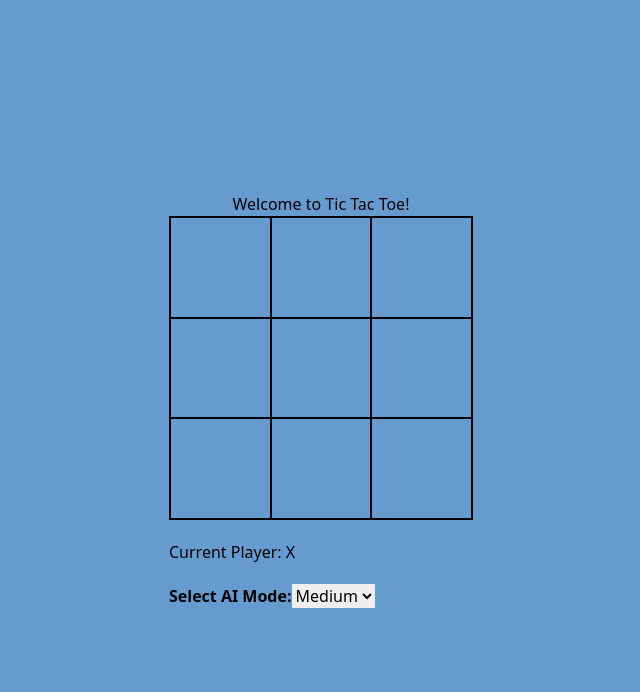
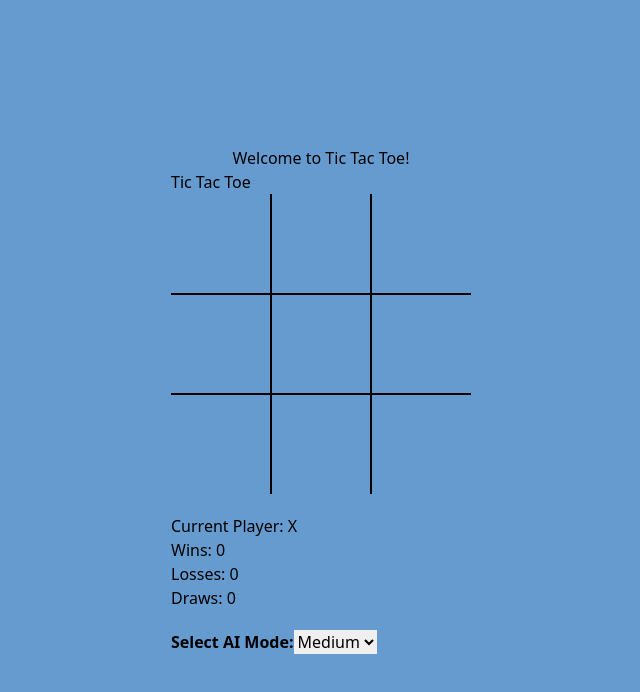
Before and after one commit to Muhammad-Hassan31144/TicTacToexAI, a React (Vite) app: page / in a window 1280 px wide. Shown: the top 692 px of the page, without its empty margins (319-959 px from the left). Built offline with nearby package versions, Linux system fonts and the light colour scheme.

Commit message:
Added Styles

```diff
--- a/src/components/TicTacToe.jsx
+++ b/src/components/TicTacToe.jsx
@@ -1,4 +1,5 @@
 import { useState, useEffect, useRef } from 'react';
+import 'tailwindcss/tailwind.css';
 
 const X = "X";
 const O = "O";
@@ -11,6 +12,9 @@ const TicTacToe = () => {
   const [winner, setWinner] = useState(null);
   const [gameOver, setGameOver] = useState(false);
   const [aiMode, setAiMode] = useState('medium');
+  const [winCount, setWinCount] = useState(0);
+  const [lossCount, setLossCount] = useState(0);
+  const [drawCount, setDrawCount] = useState(0);
 
   useEffect(() => {
     const canvas = canvasRef.current;
@@ -75,9 +79,15 @@ const TicTacToe = () => {
       if (gameWinner) {
         setWinner(gameWinner);
         setGameOver(true);
+        if (gameWinner === O) {
+          setWinCount(winCount + 1);
+        } else if (gameWinner === X) {
+          setLossCount(lossCount + 1);
+        }
       } else if (isBoardFull(updatedBoard)) {
         setWinner('Draw');
         setGameOver(true);
+        setDrawCount(drawCount + 1);
       } else {
         const nextPlayer = currentPlayer === X ? O : X;
         setCurrentPlayer(nextPlayer);
@@ -224,9 +234,15 @@ const TicTacToe = () => {
       if (gameWinner) {
         setWinner(gameWinner);
         setGameOver(true);
+        if (gameWinner === O) {
+          setWinCount(winCount + 1);
+        } else if (gameWinner === X) {
+          setLossCount(lossCount + 1);
+        }
       } else if (isBoardFull(currentBoard)) {
         setWinner('Draw');
         setGameOver(true);
+        setDrawCount(drawCount + 1);
       } else {
         setCurrentPlayer(X);
       }
@@ -270,7 +286,8 @@ const TicTacToe = () => {
   };
 
   return (
-    <div>
+    <div className="flex flex-col items-center justify-center min-h-screen bg-gray-100">
+      <div className="text-2xl font-bold mb-4">Tic Tac Toe</div>
       <canvas
         ref={canvasRef}
         width={300}
@@ -284,16 +301,33 @@ const TicTacToe = () => {
             handleCellClick(y, x);
           }
         }}
-        className="canvas"
+        className="border-4 border-black mb-4"
       />
-      <div className="game-info">
-        <p>Current Player: {currentPlayer}</p>
-        {winner && <p>{winner === 'Draw' ? "It's a Draw!" : `Player ${winner} Wins!`}</p>}
-        {gameOver && <button onClick={resetGame}>Play Again</button>}
+      <div className="game-info text-lg font-semibold mb-4">
+        <p className={`text-${currentPlayer === X ? 'blue' : 'red'}-500`}>Current Player: {currentPlayer}</p>
+        <div>
+          <p>Wins: {winCount}</p>
+          <p>Losses: {lossCount}</p>
+          <p>Draws: {drawCount}</p>
+        </div>
+        {winner && (
+          <div className="fixed inset-0 flex items-center justify-center bg-gray-800 bg-opacity-75">
+            <div className="bg-white p-6 rounded-lg text-center">
+              <p className="text-xl font-bold">
+                {winner === 'Draw' ? "It's a Draw!" : `Player ${winner} Wins!`}
+              </p>
+              <button onClick={resetGame} className="mt-4 px-4 py-2 bg-blue-500 text-white rounded hover:bg-blue-700">Play Again</button>
+            </div>
+          </div>
+        )}
       </div>
-      <div className="ai-mode">
-        <label>Select AI Mode:</label>
-        <select value={aiMode} onChange={(e) => handleModeChange(e.target.value)}>
+      <div className="ai-mode mb-4">
+        <label className="block text-lg font-semibold mb-2">Select AI Mode:</label>
+        <select
+          value={aiMode}
+          onChange={(e) => handleModeChange(e.target.value)}
+          className="px-4 py-2 border rounded shadow focus:outline-none focus:ring-2 focus:ring-blue-500"
+        >
           <option value="easy">Easy</option>
           <option value="medium">Medium</option>
           <option value="hard">Hard</option>
```
